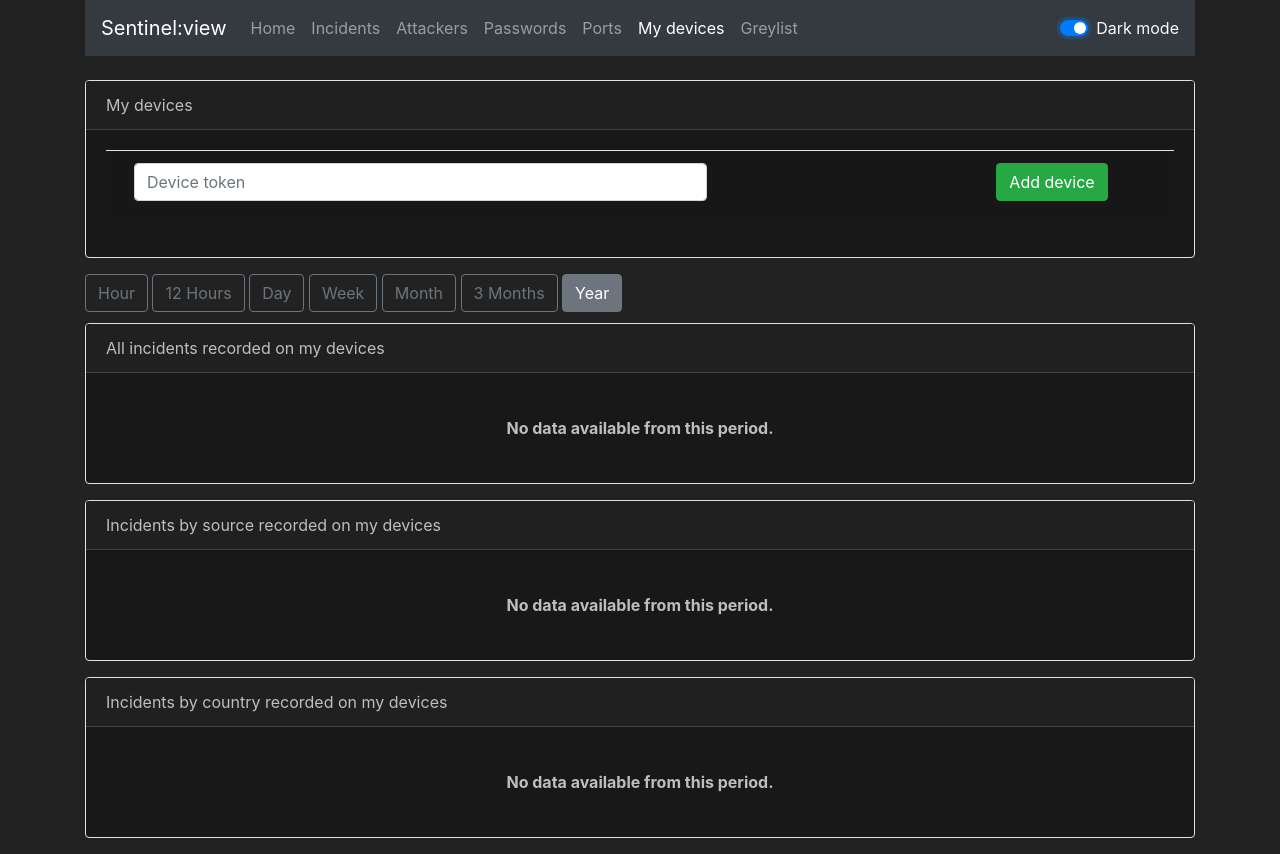
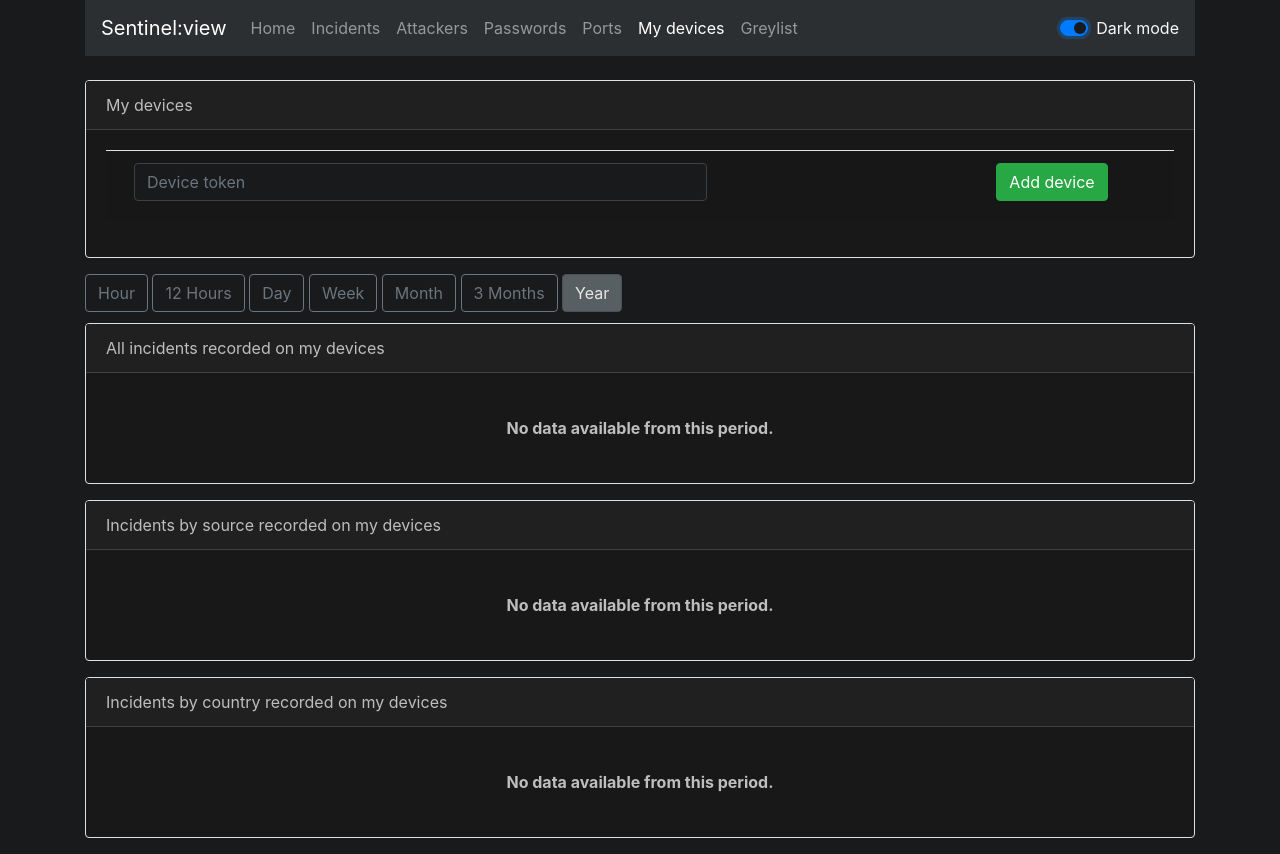
Before and after one commit to turris-cz/sentinel-sview, a Flask app: page /devices/?period=1y in a window 1280 px wide, after a click on "Dark mode". Run offline with Flask 2, Linux system fonts and the light colour scheme; some libraries are stand-ins or nearby versions.

Commit message:
Add & improve dark mode styles

```diff
--- a/sview/static/css/dark-mode.css
+++ b/sview/static/css/dark-mode.css
@@ -1,8 +1,7 @@
 [data-theme="dark"] {
-  background-color: #222;
-  color: #bebebe;
+    color: rgb(209, 205, 199);
+    background-color: rgb(24, 26, 27);
 }
-
 
 [data-theme="dark"] .bg-light {
     background-color: #444;
@@ -16,26 +15,64 @@
     background-color: #eee;
 }
 
-
-[data-theme=dark] .card {
+[data-theme="dark"] .card {
     color: #bebebe;
     background-color: #181818;
     border-color: #404040;
 }
 
-[data-theme=dark] .card-header,
-[data-theme=dark] .card-footer {
+[data-theme="dark"] .card-header,
+[data-theme="dark"] .card-footer {
     color: #bebebe;
     background-color: #202020;
     border-top-color: #404040;
     border-bottom-color: #404040;
 }
 
-
-[data-theme=dark] .table {
+[data-theme="dark"] .table {
     color: #bebebe;
 }
 
-[data-theme=dark] .table-hover tbody tr:hover {
+[data-theme="dark"] .table-hover tbody tr:hover {
     color: #bebebe;
 }
+
+[data-theme="dark"] .form-control {
+    color: rgb(181, 175, 166);
+    background-color: rgb(24, 26, 27);
+    border-color: rgb(60, 65, 68);
+}
+
+[data-theme="dark"] .border-bottom {
+    border-bottom-color: rgb(56, 61, 63) !important;
+}
+
+[data-theme="dark"] .morris-hover.morris-default-style {
+    color: rgb(168, 160, 149);
+    background-image: initial;
+    background-color: rgba(24, 26, 27, 0.8);
+    border-color: rgba(55, 60, 62, 0.8);
+}
+
+[data-theme="dark"] .bg-dark {
+    background-color: rgb(44, 47, 49) !important;
+}
+
+[data-theme="dark"] circle {
+    stroke: rgb(0 0 0 / 8%) !important;
+}
+
+[data-theme="dark"]
+    .custom-switch
+    .custom-control-input:checked
+    ~ .custom-control-label::after {
+    background-color: rgb(24, 26, 27);
+}
+
+[data-theme="dark"] .btn-outline-secondary:not(:disabled):not(.disabled).active,
+.btn-outline-secondary:not(:disabled):not(.disabled):active,
+.show > .btn-outline-secondary.dropdown-toggle {
+    color: rgb(232, 230, 227);
+    background-color: rgb(88, 95, 99);
+    border-color: #495057;
+}
```
Lines whose indentation alone changed are shown as unchanged.
